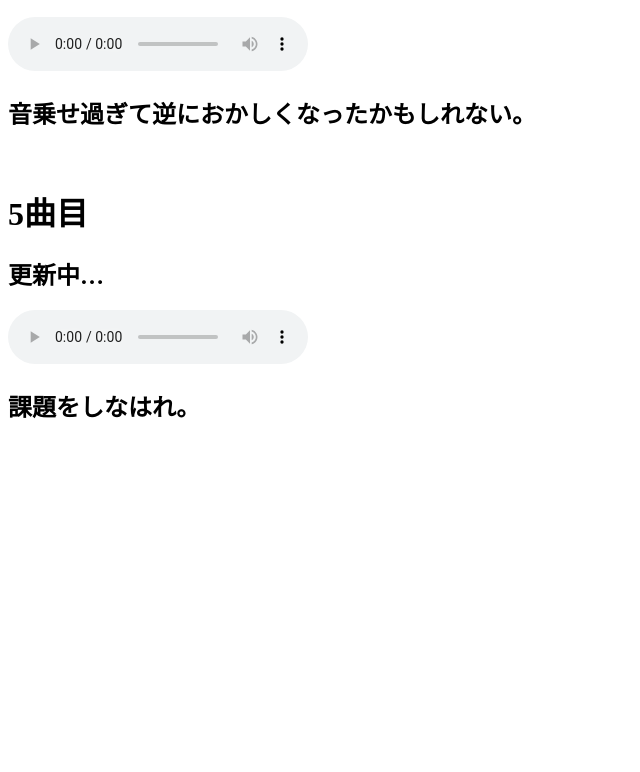
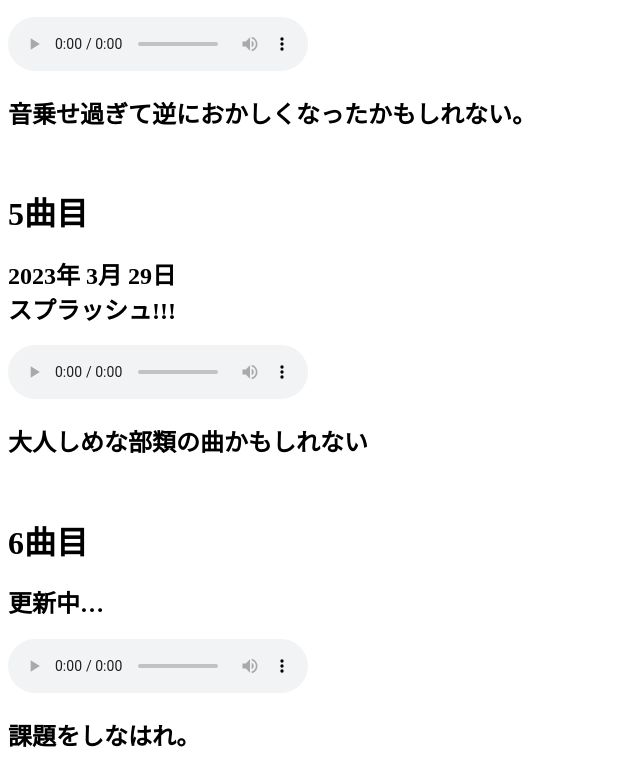
Before and after one commit to Player512/Diary, a plain HTML site: page index2.html in a window 1280 px wide. Shown: the part 1312-2084 px from the top of the page, without its empty margins (0-640 px from the left). Before the commit the page ends 1755 px from the top, so only its background shows below. Drawn offline with Linux system fonts and the light colour scheme.

Commit message:
Update index2.html

```diff
--- a/index2.html
+++ b/index2.html
@@ -91,8 +91,23 @@
 </h2>
 
 <!--5-->
+<h1 id="5"><br>5曲目</h1>
+<h2>
+    2023年 3月 29日<br>
+    スプラッシュ!!!
+</h2>
+<audio controls src="Music/5.mp3">
+    <a href="Music/5.mp3">
+        ダウンロード
+    </a>
+</audio>
+<h2>
+    大人しめな部類の曲かもしれない
+</h2>
+
+<!--6-->
 <h1><br>
-    5曲目
+    6曲目
 </h1>
 <h2>
     更新中…
```
